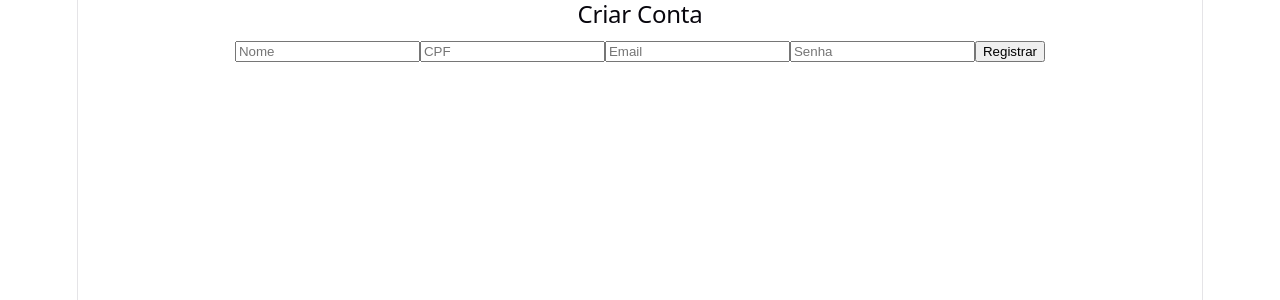
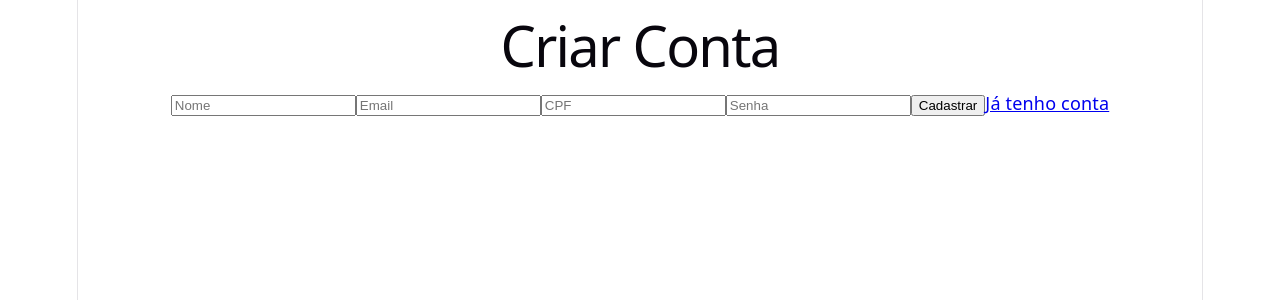
Before and after one commit to ErickLSSousa/Front-end-trabalho-Luciano, a React app in the folder frontend/: page /register in a window 1280 px wide. Shown: the top 300 px of the page. Built offline with nearby package versions, Linux system fonts and the light colour scheme; the HTML template or start-up script is replaced by a standard one.

Commit message:
arrumando login e register

```diff
--- a/frontend/src/pages/Login.jsx
+++ b/frontend/src/pages/Login.jsx
@@ -1,45 +1,59 @@
-import { useState } from "react";
-import { InputText } from "primereact/inputtext";
-import { Password } from "primereact/password";
-import { Button } from "primereact/button";
-import { api } from "../services/api";
-import { useAuth } from "../context/AuthContext";
+import { useState, useContext } from 'react'
+import { Link, useNavigate } from 'react-router-dom'
+
+import api from '../services/api'
+import { AuthContext } from '../context/AuthContext'
 
 export default function Login() {
-  const [email, setEmail] = useState("");
-  const [password, setPassword] = useState("");
-  const { login } = useAuth();
+  const navigate = useNavigate()
+  const { login } = useContext(AuthContext)
 
-  async function handleLogin(e) {
-    e.preventDefault();
-    const res = await api.post("/auth/login", { email, password });
-    login(res.data.token);
+  const [email, setEmail] = useState('')
+  const [password, setPassword] = useState('')
+  const [error, setError] = useState('')
+
+  async function handleSubmit(e) {
+    e.preventDefault()
+
+    try {
+      const response = await api.post('/auth/login', {
+        email,
+        password
+      })
+
+      login(response.data.token)
+
+      navigate('/')
+    } catch (err) {
+      setError('Email ou senha inválidos')
+    }
   }
 
   return (
-    <div className="flex align-items-center justify-content-center h-screen">
-      <form className="glass-card p-5 w-25" onSubmit={handleLogin}>
-        <h1 className="text-center mb-4">💳 SenaiBank</h1>
+    <div className="auth-container">
+      <form className="auth-form" onSubmit={handleSubmit}>
+        <h1>SenaiBank</h1>
 
-        <InputText
+        {error && <p className="error">{error}</p>}
+
+        <input
+          type="email"
           placeholder="Email"
-          className="w-full mb-3 p-inputtext-lg"
+          value={email}
           onChange={(e) => setEmail(e.target.value)}
         />
 
-        <Password
+        <input
+          type="password"
           placeholder="Senha"
-          feedback={false}
-          toggleMask
-          className="w-full mb-4"
+          value={password}
           onChange={(e) => setPassword(e.target.value)}
         />
 
-        <Button label="Entrar" className="w-full p-button-lg" />
-        <p className="text-center mt-3 text-sm">
-          Não tem conta? <a href="/register">Criar agora</a>
-        </p>
+        <button type="submit">Entrar</button>
+
+        <Link to="/register">Criar conta</Link>
       </form>
     </div>
-  );
+  )
 }
--- a/frontend/src/pages/Register.jsx
+++ b/frontend/src/pages/Register.jsx
@@ -1,37 +1,78 @@
-import { InputText } from "primereact/inputtext";
-import { Password } from "primereact/password";
-import { Button } from "primereact/button";
-import { useState } from "react";
-import { api } from "../services/api";
+import { useState } from 'react'
+import { Link, useNavigate } from 'react-router-dom'
+
+import api from '../services/api'
 
 export default function Register() {
-  const [form, setForm] = useState({ name: "", email: "", cpf: "", password: "" });
+  const navigate = useNavigate()
 
-  async function handleRegister(e) {
-    e.preventDefault();
-    await api.post("/auth/register", form);
-    window.location.href = "/";
+  const [form, setForm] = useState({
+    name: '',
+    email: '',
+    cpf: '',
+    password: ''
+  })
+
+  const [error, setError] = useState('')
+
+  function handleChange(e) {
+    setForm({
+      ...form,
+      [e.target.name]: e.target.value
+    })
+  }
+
+  async function handleSubmit(e) {
+    e.preventDefault()
+
+    try {
+      await api.post('/auth/register', form)
+
+      navigate('/login')
+    } catch (err) {
+      setError('Erro ao cadastrar usuário')
+    }
   }
 
   return (
-    <div className="flex align-items-center justify-content-center h-screen">
-      <form className="glass-card p-5 w-30" onSubmit={handleRegister}>
-        <h2 className="mb-4 text-center">Criar Conta</h2>
+    <div className="auth-container">
+      <form className="auth-form" onSubmit={handleSubmit}>
+        <h1>Criar Conta</h1>
 
-        <InputText placeholder="Nome" className="w-full mb-3"
-          onChange={(e) => setForm({ ...form, name: e.target.value })} />
+        {error && <p className="error">{error}</p>}
 
-        <InputText placeholder="CPF" className="w-full mb-3"
-          onChange={(e) => setForm({ ...form, cpf: e.target.value })} />
+        <input
+          type="text"
+          name="name"
+          placeholder="Nome"
+          onChange={handleChange}
+        />
 
-        <InputText placeholder="Email" className="w-full mb-3"
-          onChange={(e) => setForm({ ...form, email: e.target.value })} />
+        <input
+          type="email"
+          name="email"
+          placeholder="Email"
+          onChange={handleChange}
+        />
 
-        <Password placeholder="Senha" className="w-full mb-4"
-          onChange={(e) => setForm({ ...form, password: e.target.value })} />
+         <input
+          type="text"
+          name="cpf"
+          placeholder="CPF"
+          onChange={handleChange}
+        />
 
-        <Button label="Registrar" className="w-full p-button-lg" />
+        <input
+          type="password"
+          name="password"
+          placeholder="Senha"
+          onChange={handleChange}
+        />
+
+        <button type="submit">Cadastrar</button>
+
+        <Link to="/login">Já tenho conta</Link>
       </form>
     </div>
-  );
+  )
 }
```
